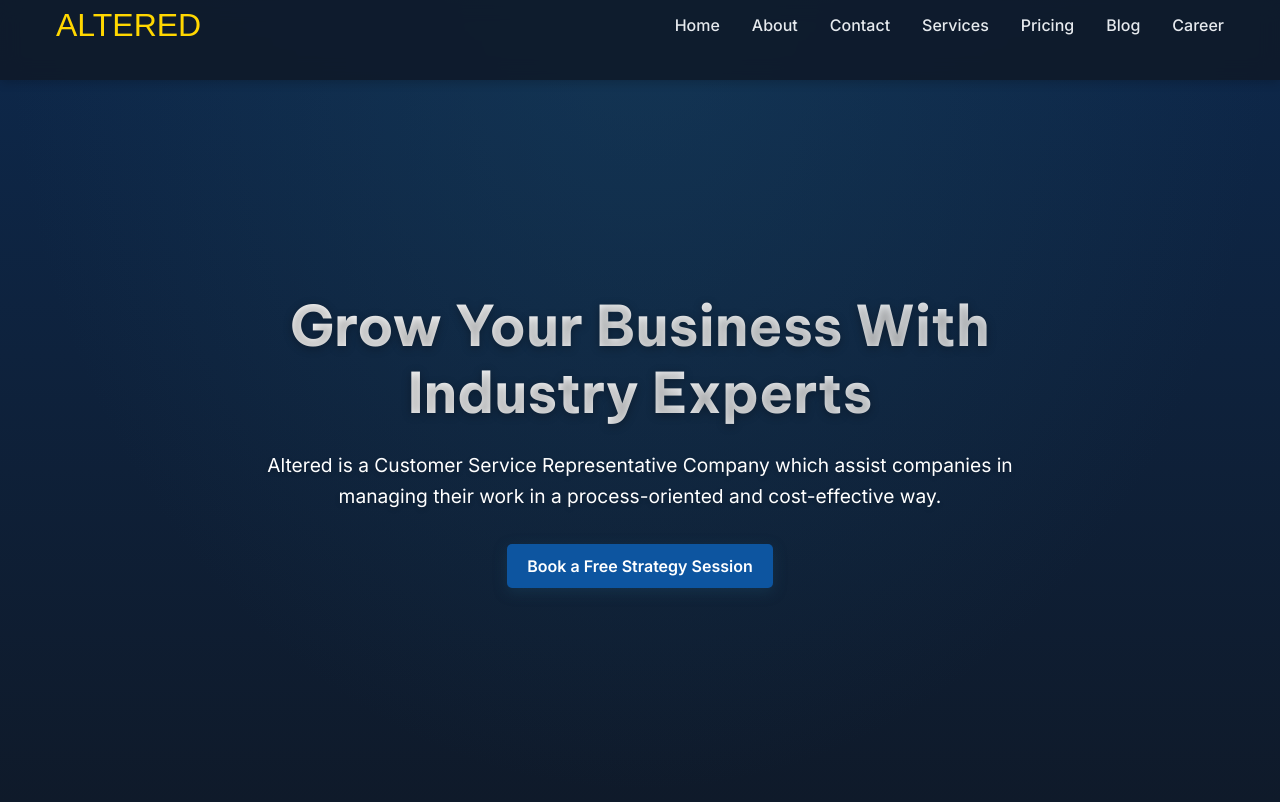
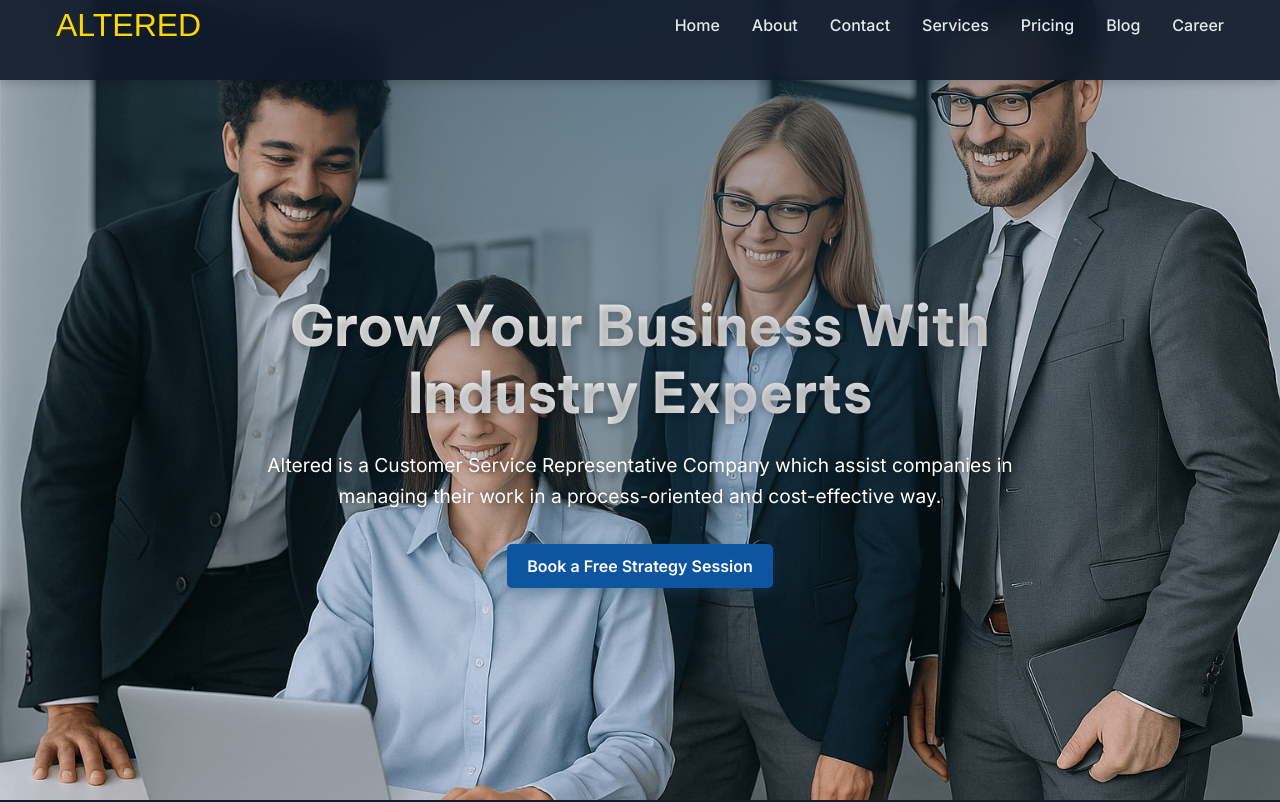
Before and after one commit to amireality/ALTD, a website: page index.html in a window 1280 px wide. Shown: the top 802 px of the page. Drawn offline with Linux system fonts and the light colour scheme; a web font is replaced by a local one.

Commit message:
Hero image fix

```diff
--- a/index.html
+++ b/index.html
@@ -58,10 +58,8 @@
                     <span class="bar"></span>
                 </div>
             </div>
-        </div>    </header>
-
-    <!-- Hero Section -->
-    <section class="hero">
+        </div>    </header>    <!-- Hero Section -->
+    <section class="hero" style="background-image: url('public/Hero_image_homepage.png');">
         <div class="container">
             <div class="hero-content">
                 <h1>Grow Your Business With Industry Experts</h1>
--- a/public/css/hero-enhancements.css
+++ b/public/css/hero-enhancements.css
@@ -8,7 +8,7 @@
     overflow: hidden;
     margin-top: var(--header-height);
     padding: 60px 0;
-    background-image: url('../../public/Hero_image_homepage.png');
+    background-image: url('/public/Hero_image_homepage.png');
     background-size: cover;
     background-position: center;
     background-repeat: no-repeat;
@@ -22,7 +22,7 @@
     left: 0;
     width: 100%;
     height: 100%;
-    background: rgba(0, 0, 0, 0.5);
+    background: rgba(0, 0, 0, 0.4); /* Reduced opacity for better visibility */
     z-index: 1;
 }
 
```
